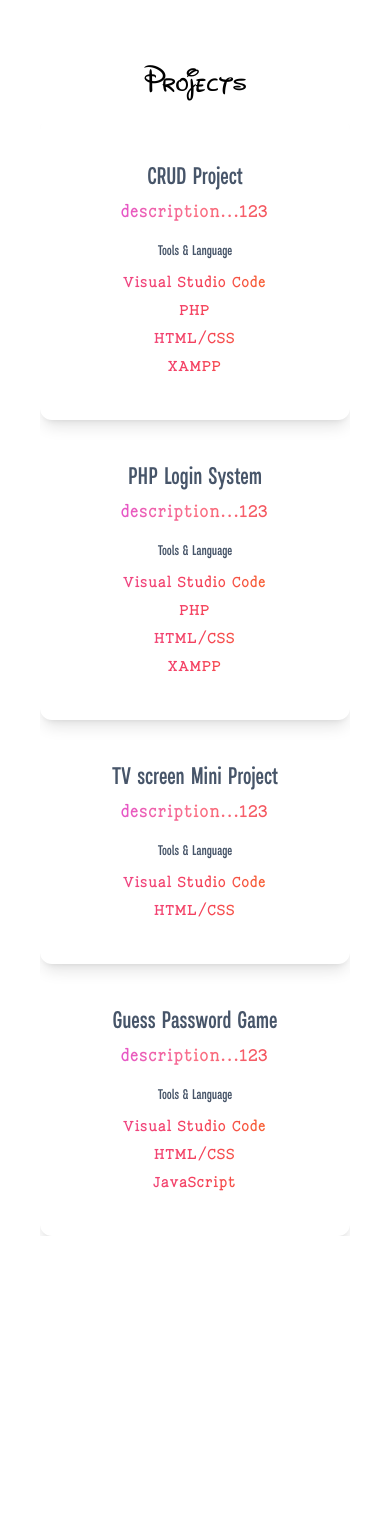
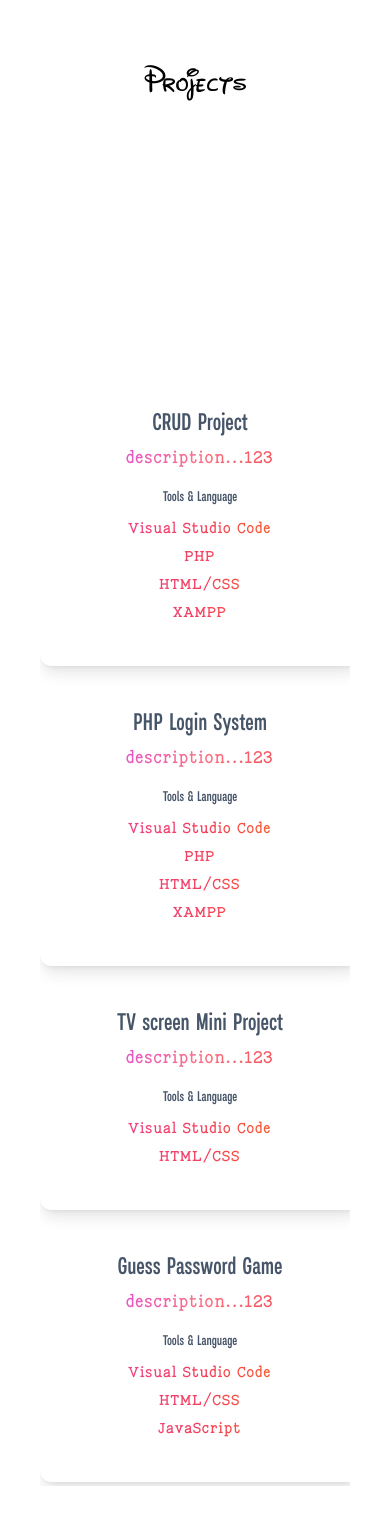
Before and after one commit to Kl0y2u2n8a/my-portfolio, a Next.js app: page /components/projects in a window 390 px wide. Shown: the top 1524 px of the page. Before the commit the page ends 1276 px from the top, so only its background shows below. Built offline with nearby package versions, Linux system fonts and the light colour scheme.

Commit message:
add scrolling buttons for projects

```diff
--- a/pages/components/projects.js
+++ b/pages/components/projects.js
@@ -1,12 +1,40 @@
-import React from 'react';
+import React, {useState, useRef} from 'react';
+import { FaAnglesLeft, FaAnglesRight } from "react-icons/fa6";
 
-function MyProject (props, projectRef){
+
+function MyProject(props, projectRef) {
+    const [scrollPosition, setScrollPosition] = useState(0);
+
+    const contentRef = useRef();
+
+    const handleScroll = (direction) =>{
+
+        let newScrollPos = 0
+        if(direction === "left"){
+            // cal new position
+            newScrollPos = scrollPosition - 80;
+        }
+        else{
+            newScrollPos = scrollPosition + 80;
+        }
+
+        // update element to position
+        setScrollPosition(newScrollPos);
+
+        //move element
+        contentRef.current.scrollLeft = newScrollPos;
+    }
+
     return (
-        <section className="min-h-screen p-10 mx-auto " ref={projectRef}>
+        <section className="min-h-screen md:h-fit p-10 mx-auto justify-center scroll-smooth duration-300" ref={projectRef}>
             <h2 className="text-center text-4xl md:text-6xl p-5 font-newWalt dark:text-white">Projects</h2>
+            <div className="sm:grid grid-cols-3">
 
-            <div className="md:flex md:gap-5 lg:flex lg:gap-10 overflow-x-auto max-w-3xl mx-auto md:h-96">
-                <div className="text-center shadow-lg p-10 rounded-xl mx-auto my-auto dark:shadow-gray-500 hover:shadow-neutral-200 dark:hover:shadow-gray-400">
+                <button onClick={()=>{handleScroll("left")}} className="invisible md:visible rounded-full w-60 h-60 m-auto"><FaAnglesLeft className="m-auto text-gray-500"/></button>
+
+                <div ref={contentRef} className="h-fit md:flex md:h-96 md:gap-5 lg:flex lg:gap-10 overflow-x-auto snap-x snap-mandatory scrollbar-hide w-5xl px-3">
+
+                    <div className="text-center h-92 w-80 shadow-lg p-10 rounded-xl mx-auto my-auto snap-center snap-always dark:shadow-gray-500 hover:shadow-neutral-200 dark:hover:shadow-gray-400">
                         <h3 className="text-2xl font-salma text-slate-600 md:text-xl lg:text-l dark:text-neutral-300">CRUD Project</h3>
                         <p className="py-2 font-rony9 bg-gradient-to-r from-fuchsia-500 dark:from-sky-400 via-rose-400 dark:via-indigo-100 to-red-500 dark:to-red-400  bg-clip-text text-transparent">description...123</p>
                         <h4 className="py-2 font-salma text-slate-600 dark:text-neutral-200 text-sm md:text-md lg:text-l ">Tools & Language</h4>
@@ -16,7 +44,7 @@ function MyProject (props, projectRef){
                         <p className="text-sm bg-gradient-to-r from-pink-500 via-rose-500 to-orange-500 bg-clip-text text-transparent py-1 font-rony9">XAMPP</p>
                     </div>
 
-                <div className="text-center shadow-lg p-10 rounded-xl mx-auto my-auto  dark:shadow-gray-500 hover:shadow-neutral-200 dark:hover:shadow-gray-400">
+                    <div className="text-center h-92 w-80 shadow-lg p-10 rounded-xl mx-auto my-auto snap-center snap-always  dark:shadow-gray-500 hover:shadow-neutral-200 dark:hover:shadow-gray-400">
                         <h3 className="text-2xl font-salma text-slate-600 md:text-xl lg:text-l dark:text-neutral-200">PHP Login System</h3>
                         <p className="py-2 font-rony9 bg-gradient-to-r from-fuchsia-500 dark:from-sky-400 via-rose-400 dark:via-indigo-100 to-red-500 dark:to-red-400  bg-clip-text text-transparent">description...123</p>
                         <h4 className="py-2 font-salma text-slate-600 dark:text-neutral-200 text-sm md:text-md lg:text-l ">Tools & Language</h4>
@@ -24,10 +52,9 @@ function MyProject (props, projectRef){
                         <p className="text-sm bg-gradient-to-r from-pink-500 via-rose-500 to-orange-500 bg-clip-text text-transparent py-1 font-rony9">PHP</p>
                         <p className="text-sm bg-gradient-to-r from-pink-500 via-rose-500 to-orange-500 bg-clip-text text-transparent py-1 font-rony9">HTML/CSS</p>
                         <p className="text-sm bg-gradient-to-r from-pink-500 via-rose-500 to-orange-500 bg-clip-text text-transparent py-1 font-rony9">XAMPP</p>
-
                     </div>
 
-                <div className="text-center shadow-lg p-10 rounded-xl mx-auto my-auto dark:shadow-gray-500 hover:shadow-neutral-200 dark:hover:shadow-gray-400">
+                    <div className="text-center h-92 w-80 shadow-lg p-10 rounded-xl mx-auto my-auto snap-center snap-always dark:shadow-gray-500 hover:shadow-neutral-200 dark:hover:shadow-gray-400">
                         <h3 className="text-2xl font-salma text-slate-600 md:text-xl lg:text-l dark:text-neutral-200">TV screen Mini Project</h3>
                         <p className="py-2 font-rony9 bg-gradient-to-r from-fuchsia-500 dark:from-sky-400 via-rose-400 dark:via-indigo-100 to-red-500 dark:to-red-400  bg-clip-text text-transparent">description...123</p>
                         <h4 className="py-2 font-salma text-slate-600 dark:text-neutral-200 text-sm md:text-md lg:text-l ">Tools & Language</h4>
@@ -36,16 +63,19 @@ function MyProject (props, projectRef){
 
                     </div>
 
-                <div className="text-center shadow-lg p-10 rounded-xl mx-auto my-auto dark:shadow-gray-500 hover:shadow-neutral-200 dark:hover:shadow-gray-400">
+                    <div className="text-center h-92 w-80 shadow-lg p-10 mb-1 sm:mb-16 rounded-xl mx-auto my-auto snap-center snap-always dark:shadow-gray-500 hover:shadow-neutral-200 dark:hover:shadow-gray-400">
                         <h3 className="text-2xl font-salma text-slate-600 md:text-xl lg:text-l dark:text-neutral-200">Guess Password Game</h3>
                         <p className="py-2 font-rony9 bg-gradient-to-r from-fuchsia-500 dark:from-sky-400 via-rose-400 dark:via-indigo-100 to-red-500 dark:to-red-400  bg-clip-text text-transparent">description...123</p>
                         <h4 className="py-2 font-salma text-slate-600 dark:text-neutral-200 text-sm md:text-md lg:text-l ">Tools & Language</h4>
                         <p className="text-sm bg-gradient-to-r from-pink-500 via-rose-500 to-orange-500 bg-clip-text text-transparent py-1 font-rony9">Visual Studio Code</p>
                         <p className="text-sm bg-gradient-to-r from-pink-500 via-rose-500 to-orange-500 bg-clip-text text-transparent py-1 font-rony9">HTML/CSS</p>
                         <p className="text-sm bg-gradient-to-r from-pink-500 via-rose-500 to-orange-500 bg-clip-text text-transparent py-1 font-rony9">JavaScript</p>
+                    </div>
 
                 </div>
+                <button onClick={()=>{handleScroll("right")}} className="invisible md:visible rounded-full w-40 h-40 m-auto"><FaAnglesRight className="m-auto text-gray-500"/></button>
             </div>
+
         </section>
     )
 }
--- a/pages/components/skills/tab.js
+++ b/pages/components/skills/tab.js
@@ -32,7 +32,7 @@ const MyTabComp = () => {
             tab: "Coding",
             title: "Coding", content: (
             <div className="mt-4 text-xl">
-                <ul className="text-blue-700 dark:text-violet-100">
+                <ul className="text-neutral-700 dark:text-violet-100">
                     <li className="mt-2">JavaScript</li>
                     <li className="ml-2 text-lg"> 80%</li>
                     {progressBar("80%")}
@@ -61,7 +61,7 @@ const MyTabComp = () => {
             tab: "Software",
             title: "Software", content: (
             <div className="mt-4 text-xl">
-                <ul className="text-blue-700 dark:text-violet-100">
+                <ul className="text-neutral-700 dark:text-violet-100">
                     <li className="mt-2">Office Word/Excel/PowerPoint</li>
                     <li className="ml-2 text-lg"> 80%</li>
                     {progressBar("80%")}
@@ -88,7 +88,7 @@ const MyTabComp = () => {
             tab: "Language",
             title: "Language", content: (
             <div className="mt-4 text-xl">
-                <ul className="text-blue-700 dark:text-violet-100">
+                <ul className="text-neutral-700 dark:text-violet-100">
                     <li className="mt-2">Japanese</li>
                     <li className="ml-2 text-lg"> 80%</li>
                     {progressBar("80%")}
@@ -113,13 +113,13 @@ const MyTabComp = () => {
     return (
         <div>
             <div className=
-                "relative m-4 max-w-2xl mx-auto h-12 grid grid-cols-4 justify-between overflow-hidden rounded-full border-gray-700 bg-gray-400/20 transition shadow-xl shadow-900/20"
+                "relative m-4 pr-4 max-w-3xl mx-auto h-12 grid grid-cols-4 justify-between overflow-hidden rounded-full border-gray-700 bg-gray-400/20 transition shadow-xl shadow-900/20"
             >
                 {items.map((item, index) => {
                     return (
                         <button
                             key={index}
-                            className={'relative block h-10 px-2 tab items-center rounded-full bg-gradient-to-r from-sky-200 via-blue-500 to-gray-800 bg-clip-text text-transparent hover:text-white ${index === activeTab ? "border-gray-900" : "border-white" }'}
+                            className={'relative block text-sm h-10 tab items-center rounded-full bg-gradient-to-r from-sky-400 via-blue-500 to-gray-800 bg-clip-text text-transparent dark:via-blue-300 dark:to-gray-400 hover:text-white ${index === activeTab ? "border-gray-900" : "border-white" }'}
                             onClick={() => setActiveTab(index)}
                         >
                             {item.tab}
--- a/tailwind.config.js
+++ b/tailwind.config.js
@@ -17,5 +17,5 @@ module.exports = {
       },
     },
   },
-  plugins: [],
+  plugins: [ require('tailwind-scrollbar-hide')],
 };
```
Also changed, not shown: pages/index.js (+15 -15 lines). Lines whose indentation alone changed are shown as unchanged.
